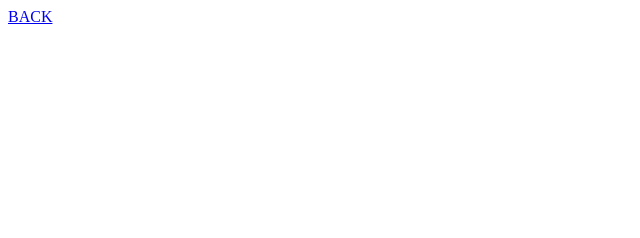
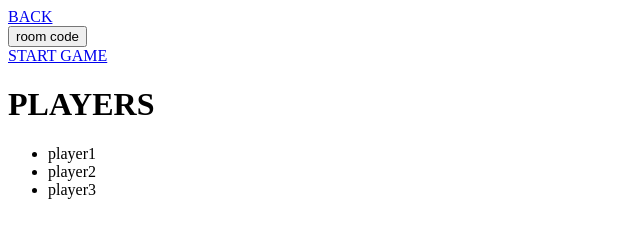
Before and after one commit to richardmarquez2001/cuHacks2020, a plain HTML site: page host.html in a window 1280 px wide. Shown: the whole page, without its empty margins (0-640 px from the left). Drawn offline with Linux system fonts and the light colour scheme.

Commit message:
css files

```diff
--- a/host.html
+++ b/host.html
@@ -4,9 +4,18 @@
     <meta charset="UTF-8" />
     <meta name="viewport" content="width=device-width, initial-scale=1.0" />
     <meta http-equiv="X-UA-Compatible" content="ie=edge" />
-    <title>Document</title>
+    <link rel="stylesheet" href="./css/host.css" />
+    <title>host</title>
   </head>
   <body>
-    <a href="index.html">BACK</a>
+    <a href="index.html">BACK</a> <br />
+    <button>room code</button> <br />
+    <a href="#">START GAME</a>
+    <h1>PLAYERS</h1>
+    <ul id="player-list">
+      <li>player1</li>
+      <li>player2</li>
+      <li>player3</li>
+    </ul>
   </body>
 </html>
```
Also changed, not shown: index.html (+1 -0 lines), css/host.css (added), css/index.css (added), css/join.css (added).
